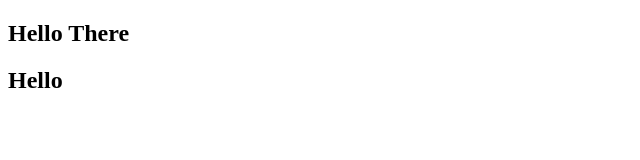
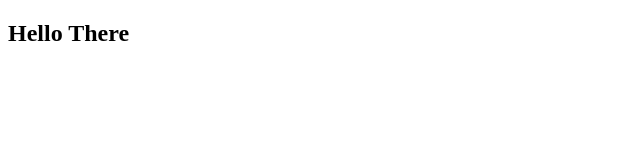
Before and after one commit to SnigdhaPNayak/test, an Angular app in the folder gittest/: page / in a window 1280 px wide. Shown: the top 160 px of the page, without its empty margins (0-640 px from the left). Built offline with nearby package versions, Linux system fonts and the light colour scheme.

Commit message:
third conflit commit

```diff
--- a/gittest/src/app/app.component.html
+++ b/gittest/src/app/app.component.html
@@ -1,3 +1,2 @@
 
 <h2>Hello There</h2>
-<h2>Hello</h2>
```
